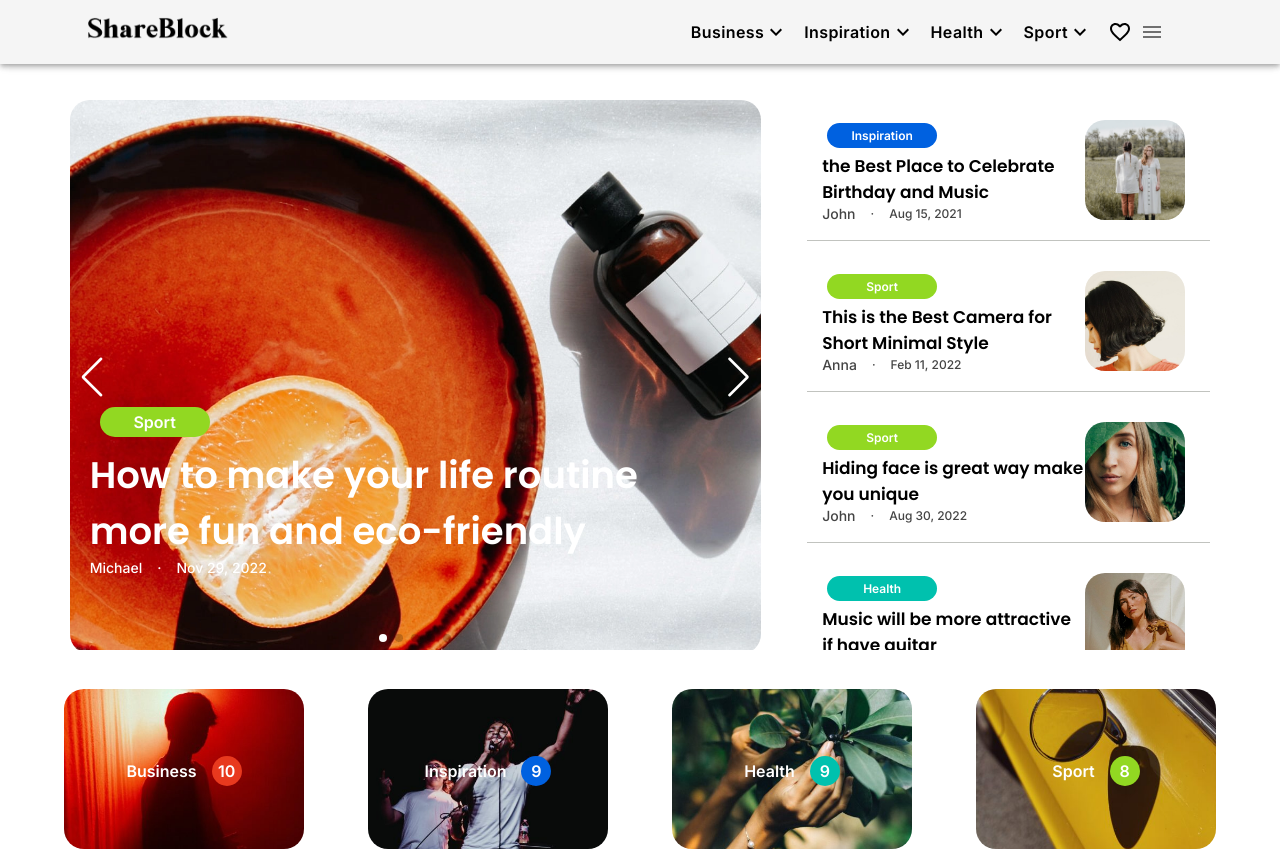
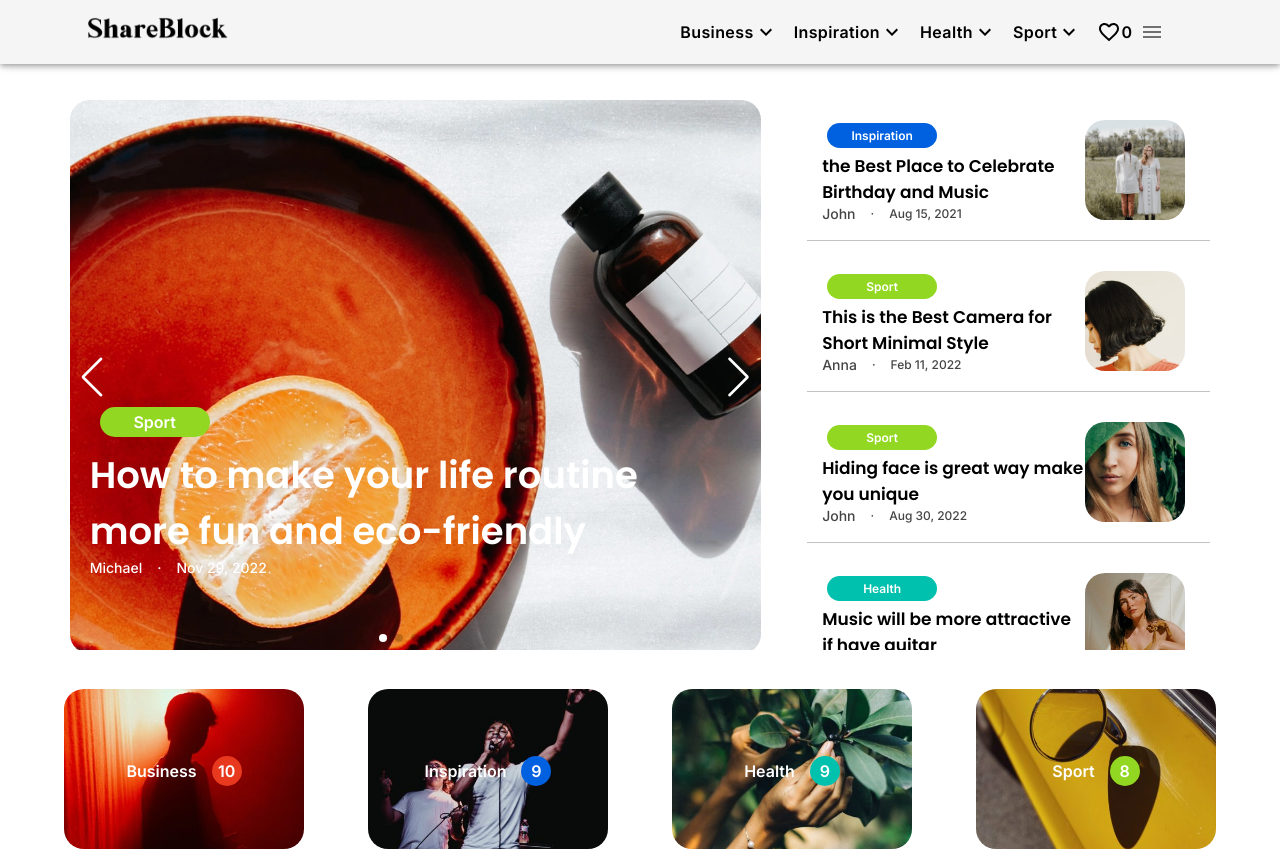
Before and after one commit to marianabalanchuk/blog-project, a React (Create React App) app: page / in a window 1280 px wide. Shown: the top 851 px of the page. Built offline with nearby package versions, Linux system fonts and the light colour scheme.

Commit message:
made the counter work

```diff
--- a/src/components/Menu/Menu.tsx
+++ b/src/components/Menu/Menu.tsx
@@ -5,7 +5,11 @@ import './Menu.scss'
 import { NavLink } from 'react-router-dom'
 import CategoryConstants from 'utils/CategoryConstants'
 
-type Props = {}
+type Props = {
+    favoriteArticles: {
+        [id: number]: number
+    }
+}
 
 const Menu = (props: Props) => {
     return (
@@ -30,7 +34,9 @@ const Menu = (props: Props) => {
                     }
                 >
                     <FavoriteBorderIcon fontSize={'medium'} />
-                    <div className="like-counter"></div>
+                    <div className="like-counter">
+                        {Object.keys(props.favoriteArticles).length}
+                    </div>
                 </NavLink>
             </IconButton>
         </div>
--- a/src/container/App/App.tsx
+++ b/src/container/App/App.tsx
@@ -37,7 +37,7 @@ const App = (props: Props) => {
     return (
         <>
             <StyledEngineProvider injectFirst>
-                <Header />
+                <Header favoriteArticles={favoriteArticles} />
                 <Container className="main-container">
                     <Routes>
                         <Route
--- a/src/container/Header/Header.tsx
+++ b/src/container/Header/Header.tsx
@@ -8,14 +8,18 @@ import './Header.scss'
 import Logo from 'components/Logo/Logo'
 import Menu from 'components/Menu/Menu'
 
-type Props = {}
+type Props = {
+    favoriteArticles: {
+        [id: number]: number
+    }
+}
 const Header = (props: Props) => {
     return (
         <AppBar position="fixed" className="app-bar">
             <Container>
                 <Toolbar>
                     <Logo image="images/logo_black.png" width={140} />
-                    <Menu />
+                    <Menu favoriteArticles={props.favoriteArticles} />
 
                     <IconButton
                         size="large"
```
